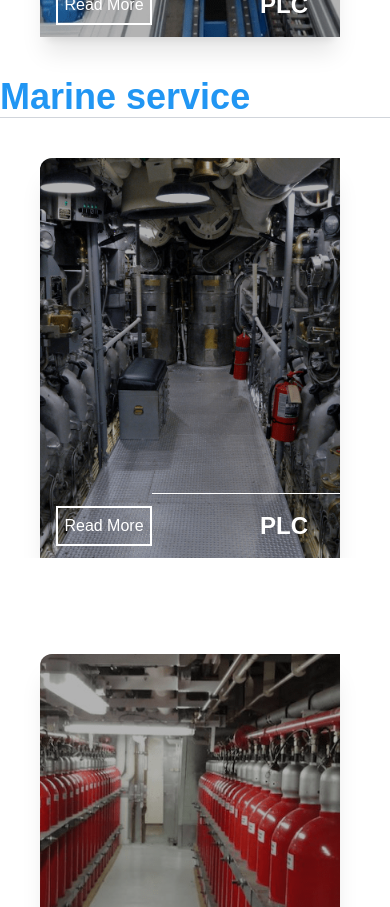
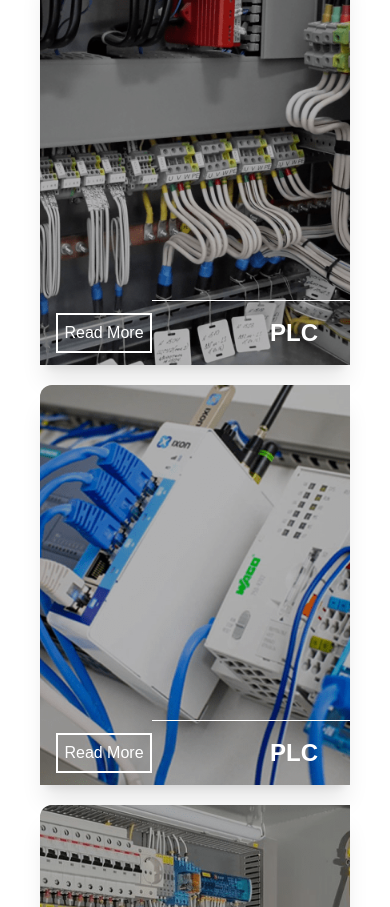
Before and after one commit to Atorami/voltron_react, a React (Vite) app: page / in a window 390 px wide. Shown: the part 3000-3907 px from the top of the page. Built offline with nearby package versions, Linux system fonts and the light colour scheme.

Commit message:
feat: responsive for offer

```diff
--- a/src/components/Promo/Promo.jsx
+++ b/src/components/Promo/Promo.jsx
@@ -13,9 +13,6 @@ import marineImg5 from "../../assets/img/marine/5.png";
 import marineImg6 from "../../assets/img/marine/6.png";
 import marineImg7 from "../../assets/img/marine/7.png";
 import marineImg8 from "../../assets/img/marine/8.png";
-
-import industrialBg from "../../assets/img/industrial_bg.png";
-import marineBg from "../../assets/img/marine_bg.png";
 import ServiceCard from "../Cards/ServiceCard";
 
 const Promo = () => {
@@ -27,9 +24,9 @@ const Promo = () => {
   ];
 
   return (
-    <section className="bg-white h-[1800px] pt-28" id="services">
+    <section className="bg-white py-10 pt-10 lg:pt-28" id="services">
       <div className="container mx-auto">
-        <h2 className="text-3xl lg:text-4xl font-extrabold font-popponi text-right">
+        <h2 className="text-3xl lg:text-4xl font-extrabold font-popponi text-left lg:text-right">
           <span className="text-6xl text-gray-400 border-2 p-1">W</span>e offer
         </h2>
         <div className="offer-list">
@@ -37,11 +34,10 @@ const Promo = () => {
             <h4 className="text-4xl font-semibold font-popponi pt-10 text-title_red border-b border-gray-300 mb-5">
               Industrial service
             </h4>
-            <div className="flex flex-row pt-5">
-              <ServiceCard bg={industrialImg1}></ServiceCard>
-              <ServiceCard bg={industrialImg2}></ServiceCard>
-              <ServiceCard bg={industrialImg3}></ServiceCard>
-              <ServiceCard bg={industrialImg4}></ServiceCard>
+            <div className="grid gap-5 sm:grid-cols-2 sm:grid-rows-2 lg:flex lg:flex-row">
+              {imageArr.map((bg, index) => (
+                <ServiceCard key={index} bg={bg}></ServiceCard>
+              ))}
             </div>
           </div>
 
@@ -49,17 +45,19 @@ const Promo = () => {
             <h4 className="text-4xl font-semibold pt-10 text-title_blue border-b border-gray-300 mb-5">
               Marine service
             </h4>
-            <div className="flex overflow-hidden pt-5">
-              <ServiceCard bg={marineImg1}></ServiceCard>
-              <ServiceCard bg={marineImg2}></ServiceCard>
-              <ServiceCard bg={marineImg3}></ServiceCard>
-              <ServiceCard bg={marineImg4}></ServiceCard>
+            <div className="grid gap-5 sm:grid-cols-2 lg:flex lg:flex-row">
+              {[marineImg1, marineImg2, marineImg3, marineImg4].map(
+                (bg, index) => (
+                  <ServiceCard key={index} bg={bg}></ServiceCard>
+                )
+              )}
             </div>
-            <div className="flex flex-row mt-24">
-              <ServiceCard bg={marineImg5}></ServiceCard>
-              <ServiceCard bg={marineImg6}></ServiceCard>
-              <ServiceCard bg={marineImg7}></ServiceCard>
-              <ServiceCard bg={marineImg8}></ServiceCard>
+            <div className="grid gap-5 sm:grid-cols-2 lg:flex lg:flex-row mt-5">
+              {[marineImg5, marineImg6, marineImg7, marineImg8].map(
+                (bg, index) => (
+                  <ServiceCard key={index} bg={bg}></ServiceCard>
+                )
+              )}
             </div>
           </div>
         </div>
```
